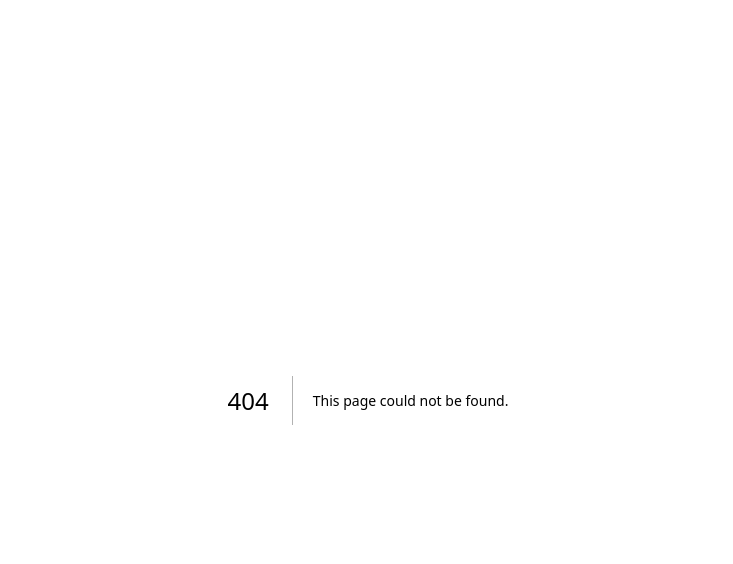
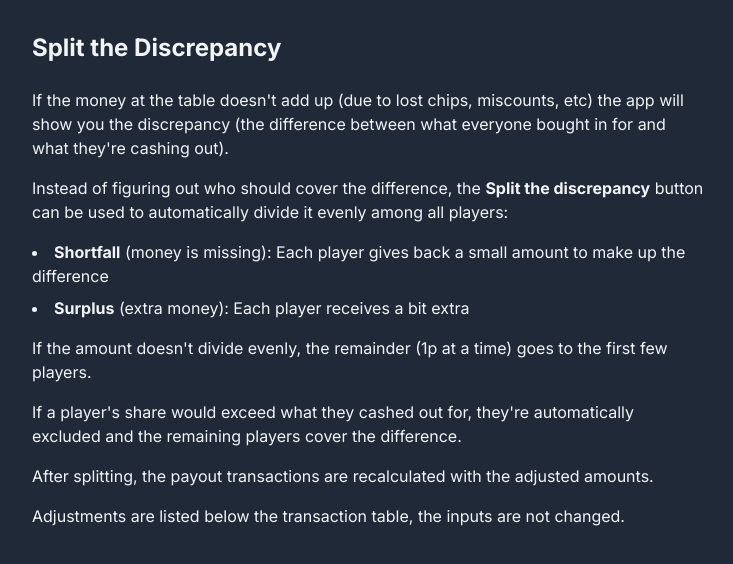
Before and after one commit to samMolyneux/payout_calculator, a Next.js app: page /split-the-discrepancy in a window 1280 px wide. Before the commit this address had no page. Shown: the top 564 px of the page, without its empty margins (272-1005 px from the left). Built offline with nearby package versions, Linux system fonts and the light colour scheme.

Commit message:
feat: split discrepancy final touches

```diff
--- a/app/pages/home/InputForm.tsx
+++ b/app/pages/home/InputForm.tsx
@@ -1,6 +1,7 @@
 "use client";
 import React from "react";
 import { useState } from "react";
+import Link from "next/link";
 import { Player, Transaction, Adjustment } from "../../types/index";
 import { convertToPounds } from "../../scripts/util";
 import { splitDiscrepancy, applyAdjustments } from "../../scripts/discrepancyUtils";
@@ -243,7 +244,7 @@ const InputForm: React.FC<{}> = (props) => {
             }, {} as Record<number, string[]>)
           ).map(([amount, players], idx) => (
             <div key={idx}>
-              {convertToPounds(Number(amount))}: {players.join(", ")}
+              {Number(amount) > 0 ? '+' : ''}{convertToPounds(Number(amount))}: {players.join(", ")}
             </div>
           ))}
         </div>
@@ -256,12 +257,33 @@ const InputForm: React.FC<{}> = (props) => {
               ? `There is a shortfall of ${convertToPounds(discrepancy)}`
               : `There is a surplus of ${convertToPounds(Math.abs(discrepancy))}`}
           </div>
-          <button
-            className="text-sm px-3 py-1 bg-gray-600 hover:bg-gray-500 rounded transition-colors"
-            onClick={() => handleSplitDiscrepancy()}
-          >
-            Split the Discrepancy
-          </button>
+          <div className="flex items-center gap-2">
+            <button
+              className="text-sm px-3 py-1 bg-gray-600 hover:bg-gray-500 rounded transition-colors"
+              onClick={() => handleSplitDiscrepancy()}
+            >
+              Split the discrepancy
+            </button>
+            <Link
+              href="/split-the-discrepancy"
+              target="_blank"
+              className="text-gray-400 hover:text-gray-300 transition-colors"
+              title="Learn more"
+            >
+              <svg
+                xmlns="http://www.w3.org/2000/svg"
+                viewBox="0 0 24 24"
+                fill="currentColor"
+                className="w-4 h-4"
+              >
+                <path
+                  fillRule="evenodd"
+                  d="M2.25 12c0-5.385 4.365-9.75 9.75-9.75s9.75 4.365 9.75 9.75-4.365 9.75-9.75 9.75S2.25 17.385 2.25 12zm8.706-1.442c1.146-.573 2.437.463 2.126 1.706l-.709 2.836.042-.02a.75.75 0 01.67 1.34l-.04.022c-1.147.573-2.438-.463-2.127-1.706l.71-2.836-.042.02a.75.75 0 11-.671-1.34l.041-.022zM12 9a.75.75 0 100-1.5.75.75 0 000 1.5z"
+                  clipRule="evenodd"
+                />
+              </svg>
+            </Link>
+          </div>
           {splitError && (
             <div className="text-red-400 text-sm">{splitError}</div>
           )}
--- a/app/scripts/discrepancyUtils.ts
+++ b/app/scripts/discrepancyUtils.ts
@@ -28,8 +28,9 @@ export function splitDiscrepancy(
   }
 
   // For negative discrepancy (surplus), no exclusion needed - just distribute
+  // Negate to get positive adjustments (players receive money)
   if (discrepancy < 0) {
-    return distributeEvenly(players, discrepancy);
+    return distributeEvenly(players, -discrepancy);
   }
 
   // For positive discrepancy (shortfall), check for cascading exclusions
--- /dev/null
+++ b/app/split-the-discrepancy/page.tsx
@@ -0,0 +1,54 @@
+export default function SplitTheDiscrepancy() {
+  return (
+    <div className="min-h-screen w-screen flex flex-col items-center p-8">
+      <div className="max-w-2xl">
+        <h1 className="text-2xl font-bold mb-6">Split the Discrepancy</h1>
+
+        <p className="mb-4">
+          If the money at the table doesn&apos;t add up (due to lost chips,
+          miscounts, etc) the app will show you the discrepancy (the difference
+          between what everyone bought in for and what they&apos;re cashing
+          out).
+        </p>
+
+        <p className="mb-4">
+          Instead of figuring out who should cover the difference, the{" "}
+          <strong>Split the discrepancy</strong> button can be used to
+          automatically divide it evenly among all players:
+        </p>
+
+        <ul className="list-disc list-inside mb-4 space-y-2">
+          <li>
+            <strong>Shortfall</strong> (money is missing): Each player gives
+            back a small amount to make up the difference
+          </li>
+          <li>
+            <strong>Surplus</strong> (extra money): Each player receives a bit
+            extra
+          </li>
+        </ul>
+
+        <p className="mb-4">
+          If the amount doesn&apos;t divide evenly, the remainder (1p at a time)
+          goes to the first few players.
+        </p>
+
+        <p className="mb-4">
+          If a player&apos;s share would exceed what they cashed out for,
+          they&apos;re automatically excluded and the remaining players cover
+          the difference.
+        </p>
+
+        <p className="mb-4">
+          After splitting, the payout transactions are recalculated with the
+          adjusted amounts.
+        </p>
+
+        <p>
+          Adjustments are listed below the transaction table, the inputs are not
+          changed.
+        </p>
+      </div>
+    </div>
+  );
+}
```
Also changed, not shown: 1 other file (tests, documents, lock files or other folders).
